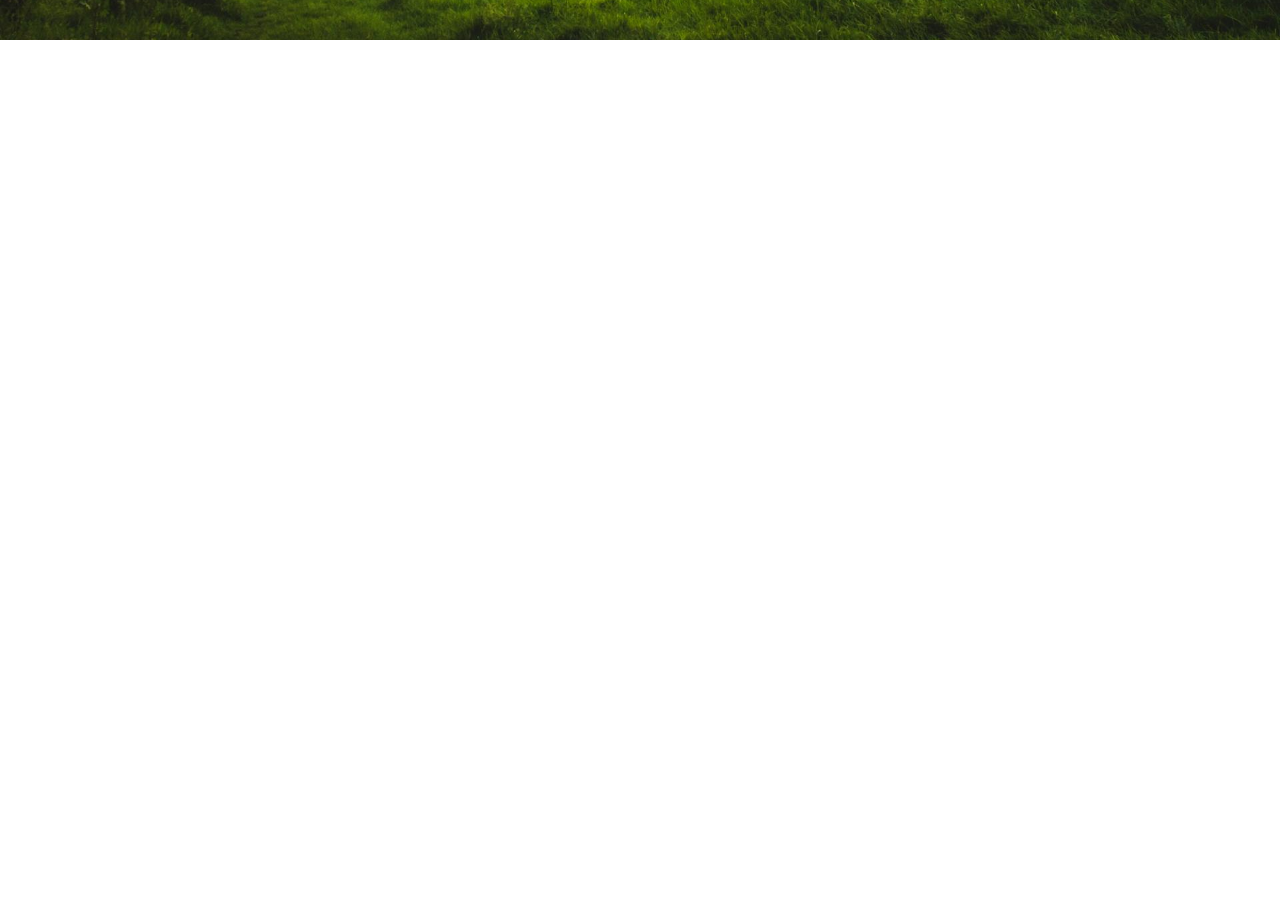
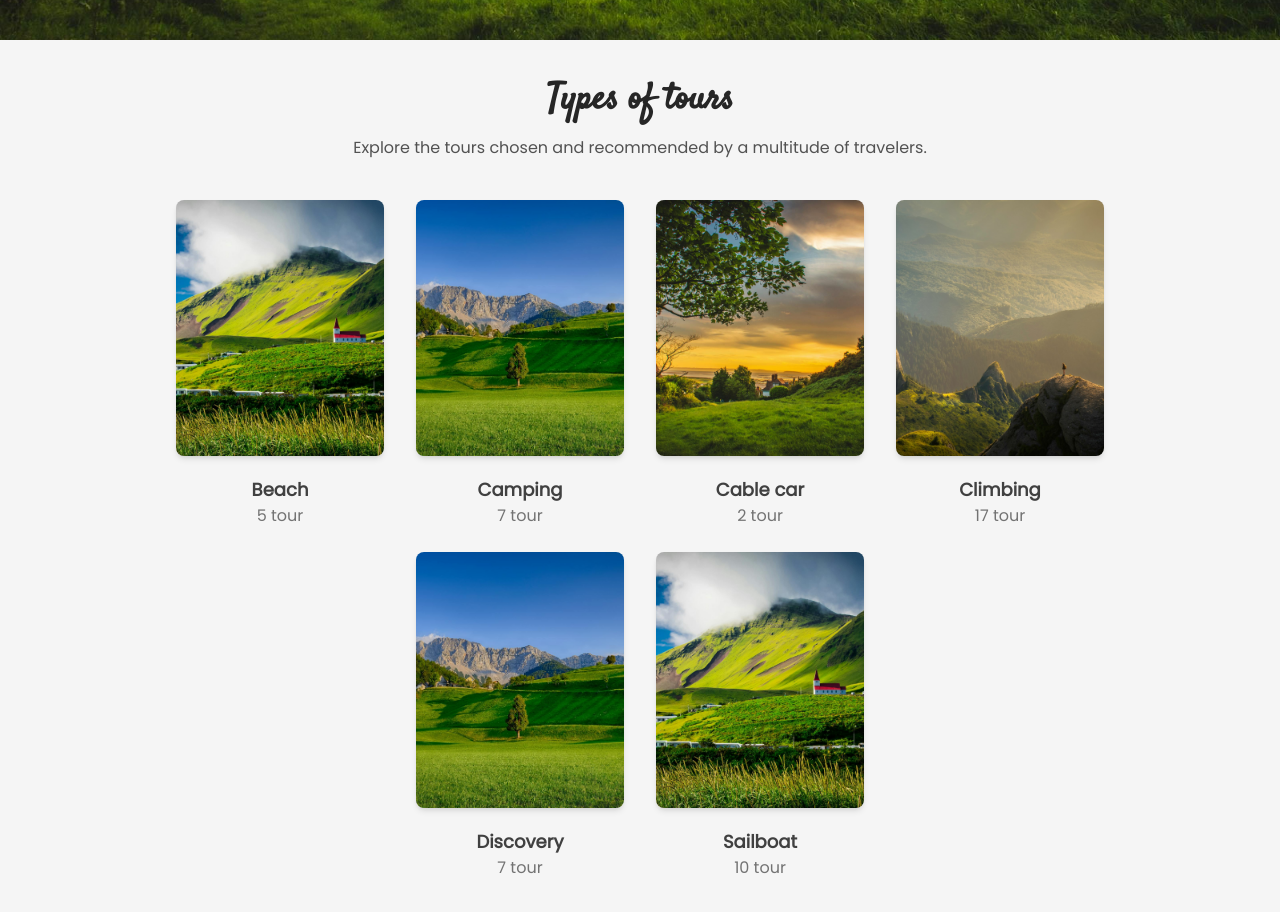
Before and after one commit to mehedi008h/lets-go, a Next.js app: page / in a window 1280 px wide. Shown: the part 760-1672 px from the top of the page. Before the commit the page ends 800 px from the top, so only its background shows below. Built offline with nearby package versions, Linux system fonts and the light colour scheme.

Commit message:
design tour type section

```diff
--- a/app/page.tsx
+++ b/app/page.tsx
@@ -1,9 +1,11 @@
 import Hero from "@/components/home/Hero";
+import TourType from "@/components/home/TourType";
 
 export default function Home() {
     return (
         <main>
             <Hero />
+            <TourType />
         </main>
     );
 }
--- /dev/null
+++ b/components/global/Heading.tsx
@@ -0,0 +1,23 @@
+import React from "react";
+
+interface HeadingProps {
+    title: string;
+    subtitle?: string;
+}
+
+function Heading({ title, subtitle }: HeadingProps) {
+    return (
+        <div className="w-full text-center mb-5">
+            <h2 className="text-4xl font-semibold text-neutral-800 font-satisfy">
+                {title}
+            </h2>
+            {subtitle && (
+                <p className="text-base text-neutral-600 mt-4 font-poppins font-normal">
+                    {subtitle}
+                </p>
+            )}
+        </div>
+    );
+}
+
+export default Heading;
--- a/components/home/NoiseBackground.tsx
+++ b/components/home/NoiseBackground.tsx
@@ -54,12 +54,12 @@ const NoiseBackground = () => {
             <img
                 src={currentImage.src}
                 alt="Hero Background"
-                className="w-full h-full object-cover absolute inset-0 opacity-100 transition-opacity duration-500 z-10"
+                className="w-full h-full object-cover absolute inset-0 opacity-100 transition-opacity duration-500"
             />
-            <div className="absolute top-0 right-0 left-0 bottom-0 h-screen flex justify-between items-center px-20 z-50">
+            <div className="absolute top-0 right-0 left-0 bottom-0 h-screen flex justify-between items-center px-20">
                 <div
                     onClick={handlePrevImage}
-                    className="w-18 h-18 bg-white/5 hover:bg-white/10 backdrop-blur-md rounded-full flex justify-center items-center cursor-pointer transation-all duration-300 ease-in-out"
+                    className="w-18 h-18 bg-white/5 hover:bg-white/10 backdrop-blur-md rounded-full flex justify-center items-center cursor-pointer transation-all duration-300 ease-in-out z-50"
                 >
                     <HiOutlineArrowNarrowLeft
                         size={30}
@@ -69,7 +69,7 @@ const NoiseBackground = () => {
                 </div>
                 <div
                     onClick={handleNextImage}
-                    className="w-18 h-18 bg-white/5 hover:bg-white/10 backdrop-blur-md rounded-full flex justify-center items-center cursor-pointer transation-all duration-300 ease-in-out"
+                    className="w-18 h-18 bg-white/5 hover:bg-white/10 backdrop-blur-md rounded-full flex justify-center items-center cursor-pointer transation-all duration-300 ease-in-out z-50"
                 >
                     <HiOutlineArrowNarrowRight
                         size={30}
--- a/components/home/SearchAction.tsx
+++ b/components/home/SearchAction.tsx
@@ -19,7 +19,7 @@ const SearchAction = () => {
         youth: 0,
     });
     return (
-        <div className="absolute bottom-10 left-0 right-0 flex items-center justify-center gap-4 z-50">
+        <div className="absolute bottom-10 left-0 right-0 flex items-center justify-center gap-4">
             <div className="h-fit w-fit bg-neutral-900/50 rounded-md backdrop-blur-sm flex items-center gap-4 px-7 py-4">
                 {/* location  */}
                 <SelectInput
--- /dev/null
+++ b/components/home/TourType.tsx
@@ -0,0 +1,77 @@
+import React from "react";
+import Heading from "../global/Heading";
+import image1 from "../../public/images/hero-bg (1).jpg";
+import image2 from "../../public/images/hero-bg (2).jpg";
+import image3 from "../../public/images/hero-bg (3).jpg";
+import image4 from "../../public/images/hero-bg (4).jpg";
+
+let data = [
+    {
+        type: "Beach",
+        image: image1,
+        count: 5,
+    },
+    {
+        type: "Camping",
+        image: image2,
+        count: 7,
+    },
+    {
+        type: "Cable car",
+        image: image3,
+        count: 2,
+    },
+    {
+        type: "Climbing",
+        image: image4,
+        count: 17,
+    },
+    {
+        type: "Discovery",
+        image: image2,
+        count: 7,
+    },
+    {
+        type: "Sailboat",
+        image: image1,
+        count: 10,
+    },
+];
+
+function TourType() {
+    return (
+        <div className="h-full w-full bg-neutral-100 py-10">
+            <Heading
+                title="Types of tours"
+                subtitle=" Explore the tours chosen and recommended by a multitude of
+                travelers."
+            />
+
+            <div className="w-full flex items-center justify-center py-5">
+                <div className="flex flex-row flex-wrap items-center justify-center gap-8 px-4 w-[80%] mx-auto">
+                    {data.map((tour, index) => (
+                        <div
+                            key={index}
+                            className="h-80 w-52 text-center group"
+                        >
+                            <img
+                                src={tour.image.src}
+                                alt={tour.type}
+                                className="h-64 w-full rounded-lg object-cover shadow-md hover:shadow-lg duration-300 group-hover:scale-105 transform transition-all "
+                            />
+
+                            <h3 className="text-lg font-semibold text-neutral-700 mt-5">
+                                {tour.type}
+                            </h3>
+                            <p className="text-base font-normal text-neutral-500">
+                                {tour.count} tour
+                            </p>
+                        </div>
+                    ))}
+                </div>
+            </div>
+        </div>
+    );
+}
+
+export default TourType;
```
